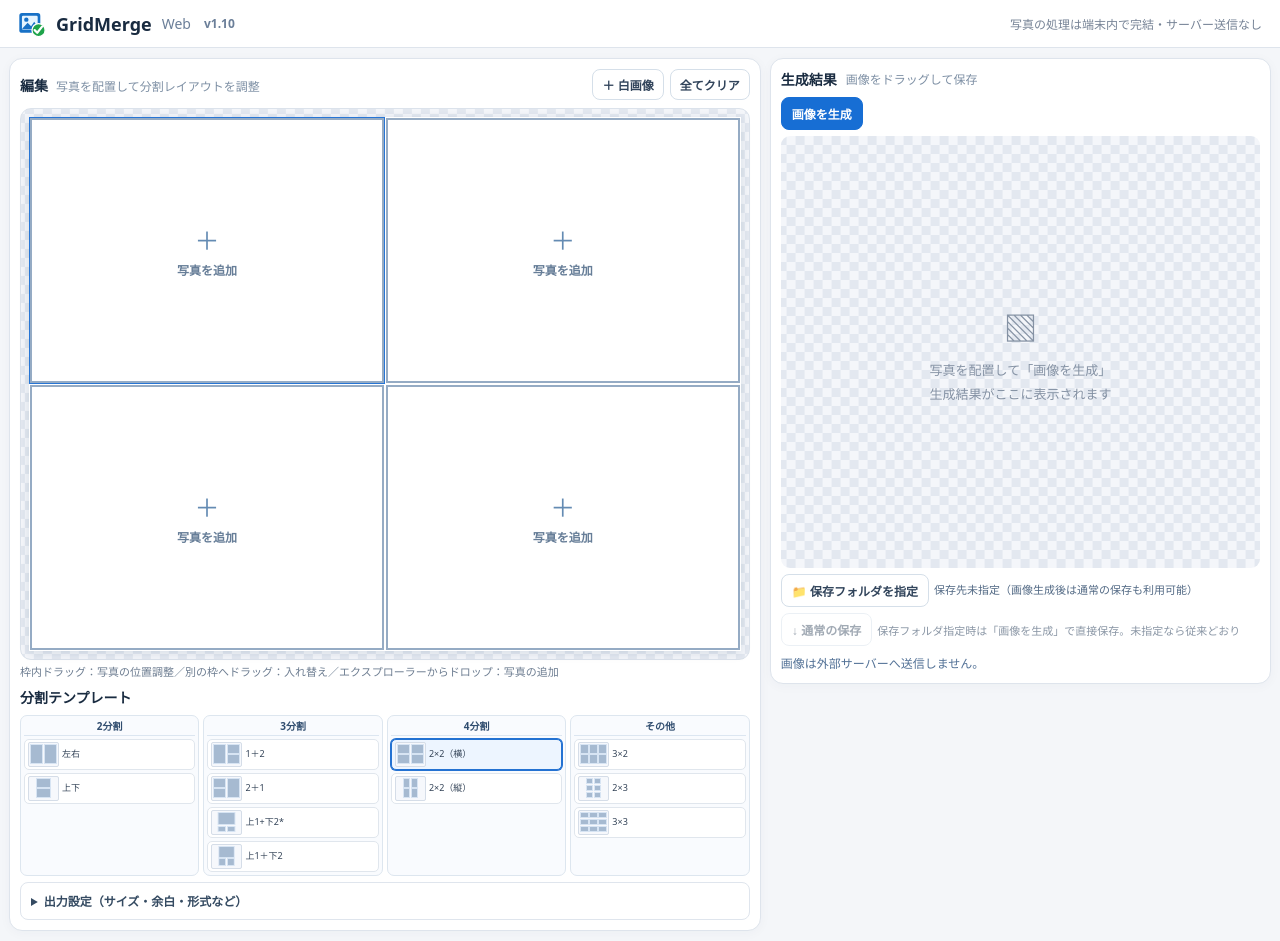
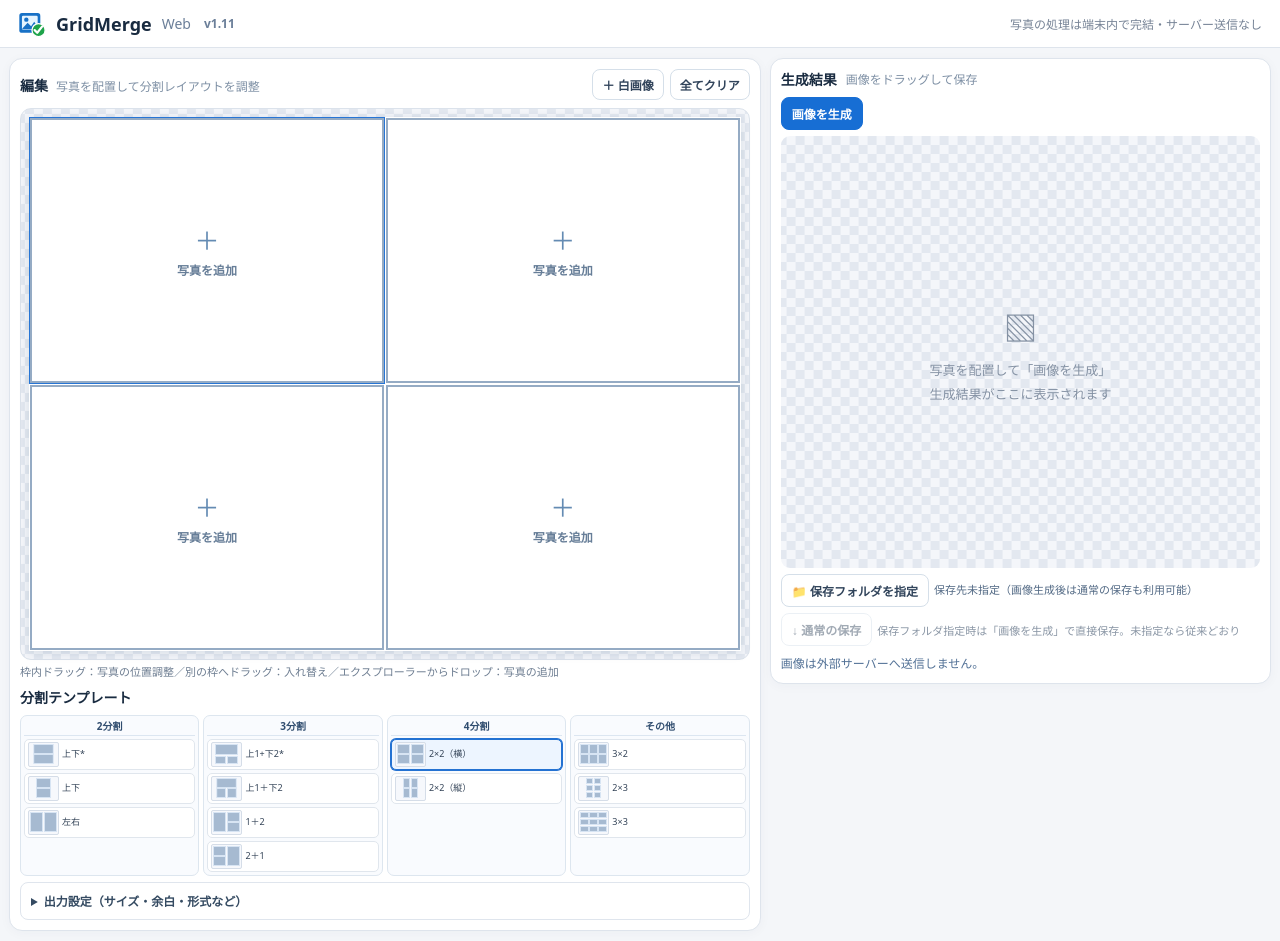
Before and after one commit to Akawa246/GridMarge, a plain HTML site: page index.html in a window 1280 px wide. Drawn offline with Linux system fonts and the light colour scheme.

Commit message:
Add files via upload
v1.11

```diff
--- a/index.html
+++ b/index.html
@@ -2,7 +2,7 @@
 <html lang="ja">
 <head>
 <meta charset="utf-8"><meta name="viewport" content="width=device-width, initial-scale=1">
-<title>GridMerge Web v1.10 — 写真結合（GitHub Pages版）</title>
+<title>GridMerge Web v1.11 — 写真結合（GitHub Pages版）</title>
 <meta name="description" content="写真を分割テンプレートで結合できるブラウザ版GridMerge。画像はブラウザ内で処理し外部に送信しません。">
 <link rel="icon" href="favicon.svg" type="image/svg+xml">
 <style>
@@ -174,7 +174,7 @@ main{max-width:1600px;margin:10px auto;padding:0 12px;grid-template-columns:minm
 </style>
 </head>
 <body>
-<header><div class="brand"><svg viewBox="0 0 64 64" aria-hidden="true"><rect x="3" y="7" width="48" height="45" rx="6" fill="#1871c6"/><rect x="9" y="13" width="36" height="32" rx="3" fill="#e5f4ff"/><circle cx="19" cy="22" r="5" fill="#1871c6"/><path d="M10 42l12-13 8 8 7-10 8 11v6H10" fill="#1871c6"/><circle cx="47" cy="46" r="15" fill="#1ea34a" stroke="white" stroke-width="3"/><path d="M38 46l6 6 11-14" fill="none" stroke="white" stroke-width="5" stroke-linecap="round" stroke-linejoin="round"/></svg>GridMerge <span style="font-weight:450;color:#6b7f99;font-size:14px">Web</span> <span class="app-version">v1.10</span></div><small>写真の処理は端末内で完結・サーバー送信なし</small></header>
+<header><div class="brand"><svg viewBox="0 0 64 64" aria-hidden="true"><rect x="3" y="7" width="48" height="45" rx="6" fill="#1871c6"/><rect x="9" y="13" width="36" height="32" rx="3" fill="#e5f4ff"/><circle cx="19" cy="22" r="5" fill="#1871c6"/><path d="M10 42l12-13 8 8 7-10 8 11v6H10" fill="#1871c6"/><circle cx="47" cy="46" r="15" fill="#1ea34a" stroke="white" stroke-width="3"/><path d="M38 46l6 6 11-14" fill="none" stroke="white" stroke-width="5" stroke-linecap="round" stroke-linejoin="round"/></svg>GridMerge <span style="font-weight:450;color:#6b7f99;font-size:14px">Web</span> <span class="app-version">v1.11</span></div><small>写真の処理は端末内で完結・サーバー送信なし</small></header>
 <main>
 <section class="panel">
 <div class="editor-heading">
@@ -216,13 +216,16 @@ const T=[
 {name:'2分割｜上下',ratio:[3,4],rects:[[0,0,1,.5],[0,.5,1,.5]]},
 {name:'3分割｜1＋2',ratio:[4,3],rects:[[0,0,.5,1],[.5,0,.5,.5],[.5,.5,.5,.5]]},
 {name:'3分割｜2＋1',ratio:[4,3],rects:[[0,0,.5,.5],[0,.5,.5,.5],[.5,0,.5,1]]},
-{name:'3分割｜上1+下2*',ratio:[8,9],rects:[[0,0,1,2/3],[0,2/3,.5,1/3],[.5,2/3,.5,1/3]]},
-	{name:'3分割｜上1＋下2',ratio:[4,5],rects:[[0,0,1,3/5],[0,3/5,.5,2/5],[.5,3/5,.5,2/5]]},
+// Windows v2.9.11: 8:7 canvas, upper 2:1, lower two 4:3 panels.
+{name:'3分割｜上1+下2*',ratio:[8,7],rects:[[0,0,1,4/7],[0,4/7,.5,3/7],[.5,4/7,.5,3/7]]},
+// Windows v2.9.11: square canvas, upper 2:1, lower two square panels.
+{name:'3分割｜上1＋下2',ratio:[1,1],rects:[[0,0,1,.5],[0,.5,.5,.5],[.5,.5,.5,.5]]},
 {name:'4分割｜2×2（横）',ratio:[4,3],rects:[[0,0,.5,.5],[.5,0,.5,.5],[0,.5,.5,.5],[.5,.5,.5,.5]]},
 {name:'4分割｜2×2（縦）',ratio:[3,4],rects:[[0,0,.5,.5],[.5,0,.5,.5],[0,.5,.5,.5],[.5,.5,.5,.5]]},
 {name:'6分割｜3×2',ratio:[4,3],rects:Array.from({length:6},(_,i)=>[(i%3)/3,Math.floor(i/3)/2,1/3,1/2])},
 {name:'6分割｜2×3',ratio:[3,4],rects:Array.from({length:6},(_,i)=>[(i%2)/2,Math.floor(i/2)/3,1/2,1/3])},
 {name:'9分割｜3×3',ratio:[4,3],rects:Array.from({length:9},(_,i)=>[(i%3)/3,Math.floor(i/3)/3,1/3,1/3])},
+{name:'2分割｜上下*',ratio:[1,1],rects:[[0,0,1,.5],[0,.5,1,.5]]},
 ];
 let template=6, slots=[], selected=0, generatedBlob=null, generatedURL=null, outputName='', lockUpdating=false, dragState=null;
 function say(msg){status.textContent=msg}
@@ -232,8 +235,8 @@ function chosenTemplate(){return T[template]}
 function setTemplate(i){template=i;const t=chosenTemplate();const previous=slots;slots=t.rects.map((_,j)=>previous[j]||null);selected=Math.min(selected,slots.length-1);for(const b of templateBox.querySelectorAll('.template'))b.classList.toggle('active',Number(b.dataset.templateIndex)===i);if($('#lock').checked){$('#height').value=Math.round(number('#width',2000,100,10000)*t.ratio[1]/t.ratio[0])}invalidate();render()}
 function makeThumb(t){const c=document.createElement('canvas');c.width=148;c.height=110;const ctx=c.getContext('2d');const r=t.ratio[0]/t.ratio[1];const W=Math.min(140,105*r),H=W/r,left=(148-W)/2,top=(110-H)/2;ctx.fillStyle='#d7e4f3';for(let j=0;j<t.rects.length;j++){const [x,y,w,h]=t.rects[j];ctx.fillRect(left+x*W+1,top+y*H+1,w*W-2,h*H-2);ctx.fillStyle='#a6bad1';ctx.fillRect(left+x*W+6,top+y*H+6,Math.max(w*W-12,4),Math.max(h*H-12,4));ctx.fillStyle='#d7e4f3'}return c}
 const templateGroups=[
-  {title:'2分割',indices:[0,1]},
-  {title:'3分割',indices:[2,3,4,5]},
+  {title:'2分割',indices:[11,1,0]},
+  {title:'3分割',indices:[4,5,2,3]},
   {title:'4分割',indices:[6,7]},
   {title:'その他',indices:[8,9,10]}
 ];
```
